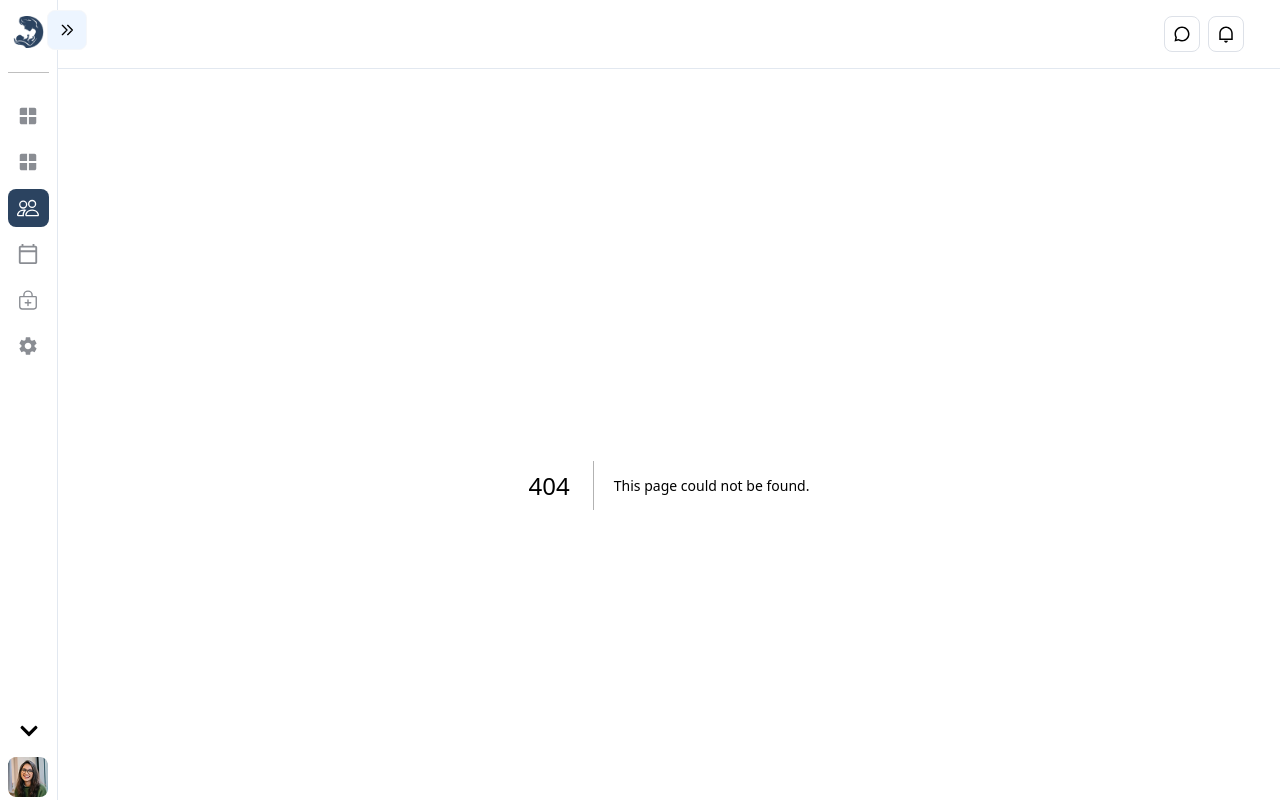
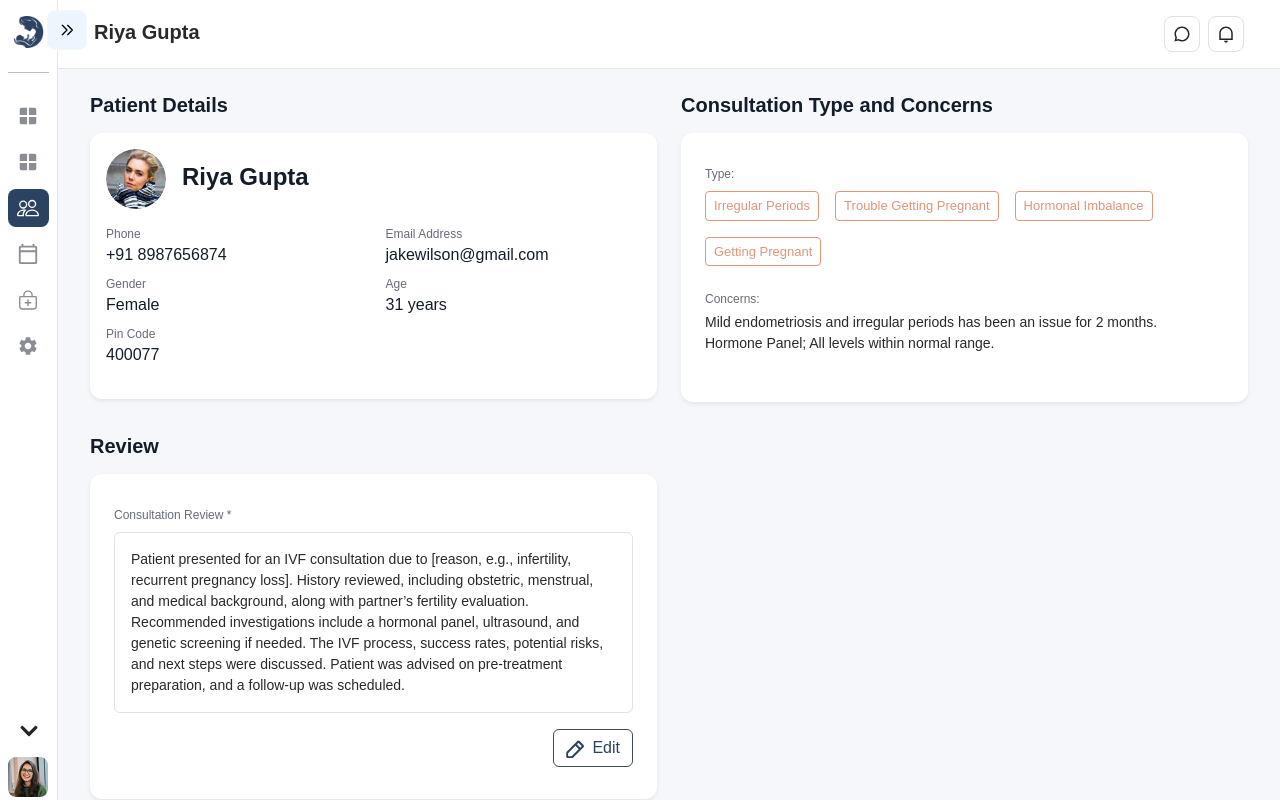
Before and after one commit to PranayTechnocomet/maiacare-doctor-inhouse-fe, a Next.js app: page /patients/1 in a window 1280 px wide. Before the commit this address had no page. Built offline with nearby package versions, Linux system fonts and the light colour scheme.

Commit message:
profile page

```diff
--- /dev/null
+++ b/src/app/patients/[id]/page.tsx
@@ -0,0 +1,27 @@
+"use client";
+
+import { useParams } from "next/navigation";
+import PatientDetailPageComponent from "@/components/PatientDetailPage";
+import { AppDispatch } from "@/utils/redux/store";
+import { useDispatch } from "react-redux";
+import { useEffect } from "react";
+import { setHeaderData } from "@/utils/redux/slices/headerSlice";
+
+export default function PatientDetailPage() {
+    const params = useParams();
+    const patientId = params?.id;
+    const dispatch: AppDispatch = useDispatch();
+
+
+    useEffect(() => {
+        dispatch(setHeaderData({ title: "Riya Gupta", }));
+    }, []);
+
+    return (
+        <div>
+            {/* You can log patientId or fetch data */}
+            {/* <h4>Patient ID: {patientId}</h4> */}
+            <PatientDetailPageComponent />
+        </div>
+    );
+}
--- /dev/null
+++ b/src/components/PatientDetailPage.tsx
@@ -0,0 +1,121 @@
+"use client";
+import Image from "next/image";
+import { Button, Card } from "react-bootstrap";
+import ContentContainer from "@/components/ui/ContentContainer";
+import patientImage from "@/assets/images/Img-1.png";
+import EditProfile from "../assets/images/EditProfile-2.png";
+
+export default function PatientDetailPageComponent() {
+    return (
+        <>
+            <div className="row mb-4">
+                <div className="col-md-6">
+                    <h6 className="fw-semibold mb-3 mt-2 Patient-Details">Patient Details</h6>
+                    <ContentContainer className="shadow-sm border-0 p-3">
+                        <Card.Body>
+                            <div className="d-flex align-items-center mb-3">
+                                <Image
+                                    src={patientImage}
+                                    alt="Patient"
+                                    width={60}
+                                    height={60}
+                                    className="rounded-circle me-3"
+                                />
+                                <div>
+                                    <h5 className="mb-1 fw-semibold name-patient">Riya Gupta</h5>
+                                </div>
+                            </div>
+                            <div className="row">
+                                <div className="col-6 ">
+                                    <div className="heading-patient">Phone</div>
+                                    <p className="mb-2 sub-heading-patient">+91 8987656874</p>
+                                </div>
+                                <div className="col-6 ">
+                                    <div className="heading-patient">Email Address</div>
+                                    <p className="mb-2 sub-heading-patient">jakewilson@gmail.com</p>
+                                </div>
+                                <div className="col-6 ">
+                                    <div className="heading-patient">Gender</div>
+                                    <p className="mb-2 sub-heading-patient">Female</p>
+                                </div>
+                                <div className="col-6 ">
+                                    <div className="heading-patient">Age</div>
+                                    <p className="mb-2 sub-heading-patient">31 years</p>
+                                </div>
+                                <div className="col-6 ">
+                                    <div className="heading-patient">Pin Code</div>
+                                    <p className="sub-heading-patient">400077</p>
+                                </div>
+                            </div>
+                        </Card.Body>
+                    </ContentContainer>
+                </div>
+
+                <div className="col-md-6">
+                    <h6 className="fw-semibold mb-3 mt-2 Patient-Details">Consultation Type and Concerns</h6>
+                    <ContentContainer className="shadow-sm border-0">
+                        <Card.Body>
+                            <div className="mb-3">
+                                <strong className=" d-block mb-2 heading-patient">Type:</strong>
+                                <div className="d-flex gap-3 flex-wrap mb-4">
+                                    {["Irregular Periods", "Trouble Getting Pregnant", "Hormonal Imbalance", " Getting Pregnant",].map((tag) => (
+                                        <span
+                                            key={tag}
+                                            className="sub-patient bg-white"
+                                        >
+                                            {tag}
+                                        </span>
+                                    ))}
+                                </div>
+                            </div>
+
+                            <div className="mt-1 mb-3">
+                                <strong className=" d-block mb-1 heading-patient">Concerns:</strong>
+                                <p className=" mb-0 Patient-review">
+                                    Mild endometriosis and irregular periods has been an issue for 2 months.
+                                </p>
+                                <p className=" mb-0 Patient-review">
+                                    Hormone Panel; All levels within normal range.
+                                </p>
+                            </div>
+                        </Card.Body>
+                    </ContentContainer>
+                </div>
+            </div>
+
+            <div className="row mb-4">
+                <div className="col-md-6">
+                    <h6 className="fw-semibold mb-3 mt-2 Patient-Details">Review</h6>
+                    <ContentContainer className="shadow-sm border-0">
+                        <Card.Body>
+                            <strong className=" d-block mb-2 heading-patient">Consultation Review *</strong>
+                            <p className=" border rounded p-3 Patient-review">
+                                Patient presented for an IVF consultation due to [reason, e.g., infertility, recurrent pregnancy loss].
+                                History reviewed, including obstetric, menstrual, and medical background, along with partner’s fertility evaluation.
+                                Recommended investigations include a hormonal panel, ultrasound, and genetic screening if needed.
+                                The IVF process, success rates, potential risks, and next steps were discussed.
+                                Patient was advised on pre-treatment preparation, and a follow-up was scheduled.
+                            </p>
+                            {/* <Button variant="light" className="border d-flex align-items-center gap-2">
+                                <i className="bi bi-pencil"></i> Edit
+                            </Button> */}
+                            <div className="d-flex justify-content-end mt-3">
+                                <Button className="edit-profile-btn d-flex align-items-center">
+                                    <span className="me-2">
+                                        <Image src={EditProfile} alt="EditProfile-btn" width={18} height={18} />
+                                    </span>
+                                    Edit
+                                </Button>
+                            </div>
+                        </Card.Body>
+                    </ContentContainer>
+                </div>
+            </div>
+
+            <div className="d-flex justify-content-end gap-3 ">
+                <Button variant="light" className="edit-profile-btn ">Cancel</Button>
+                <Button className="Button-login" variant="primary ">Mark as Complete</Button>
+            </div>
+        </>
+    );
+}
--- a/src/style/font.css
+++ b/src/style/font.css
@@ -341,6 +341,10 @@
     .maiacare-button-small {
         font-size: 10px;
     }
+
+    .sub-heading-patient {
+        font-size: 15px !important;
+    }
 }
 
 @media (max-width: 375px) {
@@ -359,6 +363,27 @@
     .verification-form {
         margin: 15px;
         padding: 20px !important;
+    }
+
+    .sub-heading-patient {
+        font-size: 12px !important;
+    }
+
+    .Patient-Details {
+        font-size: 18px !important;
+    }
+
+    .name-patient {
+        font-size: 20px !important;
+    }
+
+    .Patient-review {
+        font-size: 13px !important;
+    }
+
+    .sub-patient {
+        font-size: 12px !important;
+        padding: 4px 4px !important;
     }
 }
 
@@ -425,3 +450,40 @@
     line-height: 26px;
 
 }
+
+.heading-patient {
+    color: #666B7A;
+    font-weight: 500;
+    font-size: 12px;
+}
+
+.sub-heading-patient {
+    color: #131D2A;
+    font-size: 16px;
+    font-weight: 400;
+}
+
+.name-patient {
+    color: #131D2A;
+    font-size: 24px;
+}
+
+.Patient-Details {
+    color: #131D2A;
+    font-size: 20px;
+}
+
+.Patient-review {
+    color: #292929;
+    font-size: 14px;
+    font-weight: 400;
+}
+
+.sub-patient {
+    color: #E29578;
+    border: 1px solid #E29578;
+    font-weight: 400;
+    font-size: 13px;
+    padding: 4px 8px;
+    border-radius: 4px;
+}
```
Also changed, not shown: src/app/patients/page.tsx (+34 -1 lines), src/components/Consultation.tsx (+9 -3 lines), src/assets/images/EditProfile-2.png (added).
